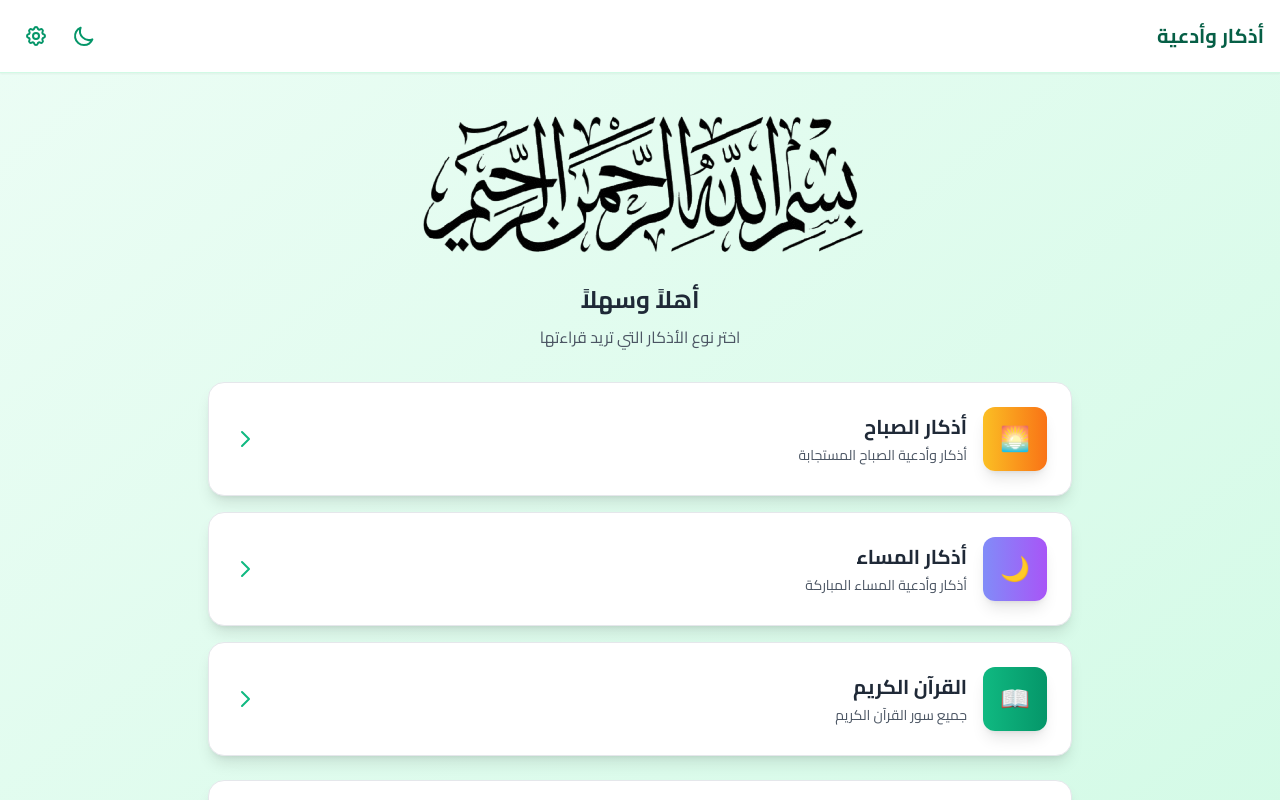
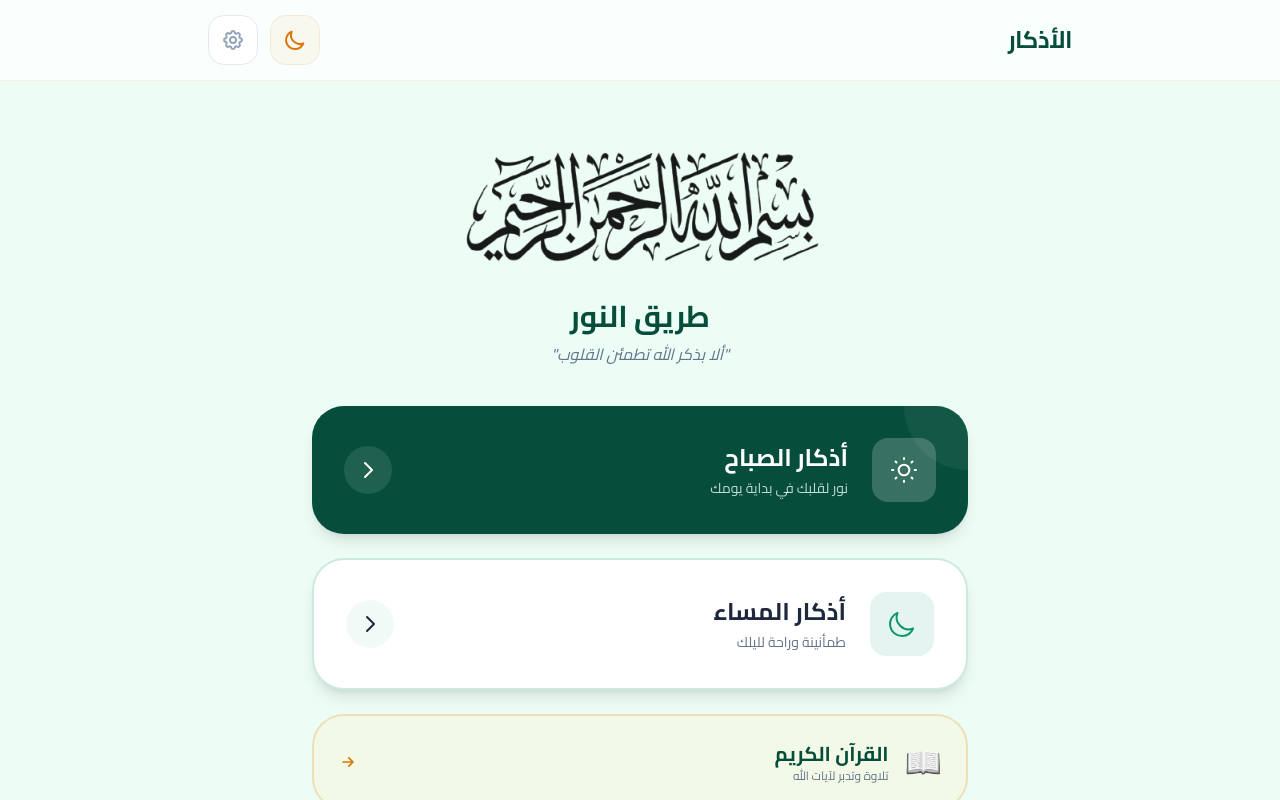
Before and after one commit to EslamMetawie20/Azkar, a React (Vite) app in the folder apps/web/: page / in a window 1280 px wide. Shown: the top 800 px of the page. Built offline with nearby package versions, Linux system fonts and the light colour scheme.

Commit message:
Design: Complete spiritual UI overhaul with emerald/gold palette and modern typography

```diff
--- a/apps/web/src/App.tsx
+++ b/apps/web/src/App.tsx
@@ -17,7 +17,6 @@ function AppContent() {
   const [selectedCategory, setSelectedCategory] = useState<CategorySlug | null>(null);
   const [selectedSurah, setSelectedSurah] = useState<number | null>(null);
   const [isLoading, setIsLoading] = useState(true);
-  const [isOnline, setIsOnline] = useState(navigator.onLine);
 
   useEffect(() => {
     const initializeApp = async () => {
@@ -30,20 +29,7 @@ function AppContent() {
         setIsLoading(false);
       }
     };
-
     initializeApp();
-
-    // Monitor online status
-    const handleOnline = () => setIsOnline(true);
-    const handleOffline = () => setIsOnline(false);
-
-    window.addEventListener('online', handleOnline);
-    window.addEventListener('offline', handleOffline);
-
-    return () => {
-      window.removeEventListener('online', handleOnline);
-      window.removeEventListener('offline', handleOffline);
-    };
   }, []);
 
   const handleCategorySelect = (category: CategorySlug) => {
@@ -73,77 +59,62 @@ function AppContent() {
 
   if (isLoading) {
     return (
-      <div className="min-h-screen bg-gradient-to-br from-emerald-50 to-emerald-100 dark:from-slate-900 dark:to-slate-800 flex items-center justify-center">
-        <div className="text-center">
-          <div className="animate-spin rounded-full h-12 w-12 border-b-2 border-emerald-600 dark:border-amber-400 mx-auto mb-4"></div>
-          <p className="text-gray-600 dark:text-slate-300 font-arabic">جاري تحميل الأذكار...</p>
+      <div className="min-h-screen bg-spiritual-light dark:bg-slate-950 flex items-center justify-center">
+        <div className="text-center space-y-4">
+          <div className="animate-spin rounded-full h-16 w-16 border-t-4 border-spiritual-gold border-solid"></div>
+          <p className="text-spiritual-dark dark:text-spiritual-sand font-arabic font-bold text-lg">نور الطريق...</p>
         </div>
       </div>
     );
   }
 
   return (
-    <div className="min-h-screen bg-gradient-to-br from-emerald-50 to-emerald-100 dark:from-slate-900 dark:to-slate-800">
-      {/* Status bar */}
-      {!isOnline && (
-        <div className="bg-amber-500 dark:bg-amber-600 text-white text-center py-2 px-4 text-sm">
-          أنت في وضع عدم الاتصال - يتم عرض البيانات المحفوظة محلياً
-        </div>
-      )}
-
-      {/* Header */}
-      <header className="bg-white dark:bg-slate-800 shadow-sm border-b border-emerald-100 dark:border-slate-700">
-        <div className="w-full px-4 py-4 flex items-center justify-between">
+    <div className="min-h-screen bg-spiritual-light dark:bg-slate-950">
+      {/* Spiritual Navbar */}
+      <header className="sticky top-0 z-30 bg-white/70 dark:bg-slate-900/70 backdrop-blur-lg border-b border-spiritual-gold/10">
+        <div className="max-w-4xl mx-auto px-4 h-20 flex items-center justify-between">
+          <div className="flex items-center">
             {currentPage !== 'home' && (
               <button
                 onClick={currentPage === 'surah' ? handleBackFromSurah : handleBackToHome}
-              className="p-2 text-emerald-600 dark:text-amber-400 hover:bg-emerald-50 dark:hover:bg-slate-700 rounded-lg transition-colors"
+                className="p-3 text-spiritual-dark dark:text-spiritual-sand hover:bg-spiritual-gold/10 rounded-2xl transition-all mr-2"
               >
                 <svg className="w-6 h-6" fill="none" stroke="currentColor" viewBox="0 0 24 24">
                   <path strokeLinecap="round" strokeLinejoin="round" strokeWidth={2} d="M15 19l-7-7 7-7" />
                 </svg>
               </button>
             )}
-
-          <h1 className="text-xl font-bold text-emerald-800 dark:text-amber-400 font-arabic">
-            {currentPage === 'home' && 'أذكار وأدعية'}
-            {currentPage === 'azkar' && selectedCategory === 'morning' && 'أذكار الصباح'}
-            {currentPage === 'azkar' && selectedCategory === 'evening' && 'أذكار المساء'}
+            <h1 className="text-2xl font-black text-spiritual-dark dark:text-spiritual-sand font-arabic tracking-tight">
+              {currentPage === 'home' && 'الأذكار'}
+              {currentPage === 'azkar' && (selectedCategory === 'morning' ? 'أذكار الصباح' : 'أذكار المساء')}
               {currentPage === 'quran' && 'القرآن الكريم'}
-            {currentPage === 'surah' && 'سورة'}
+              {currentPage === 'surah' && 'تلاوة السورة'}
               {currentPage === 'settings' && 'الإعدادات'}
             </h1>
+          </div>
 
-          <div className="flex items-center space-x-2 space-x-reverse">
-            {/* Theme Toggle Icon */}
+          <div className="flex items-center space-x-3 space-x-reverse">
             <button
               onClick={toggleTheme}
-              className="p-2 text-emerald-600 dark:text-amber-400 hover:bg-emerald-50 dark:hover:bg-slate-700 rounded-lg transition-colors"
-              title={isDark ? 'Switch to Light Mode' : 'Switch to Dark Mode'}
+              className="p-3 bg-spiritual-gold/5 text-spiritual-gold rounded-2xl hover:bg-spiritual-gold/10 transition-all border border-spiritual-gold/10"
             >
               {isDark ? (
-                // Sun icon for light mode
                 <svg className="w-6 h-6" fill="none" stroke="currentColor" viewBox="0 0 24 24">
-                  <path strokeLinecap="round" strokeLinejoin="round" strokeWidth={2}
-                        d="M12 3v1m0 16v1m9-9h-1M4 12H3m15.364 6.364l-.707-.707M6.343 6.343l-.707-.707m12.728 0l-.707.707M6.343 17.657l-.707.707M16 12a4 4 0 11-8 0 4 4 0 018 0z" />
+                  <path strokeLinecap="round" strokeLinejoin="round" strokeWidth={2} d="M12 3v1m0 16v1m9-9h-1M4 12H3m15.364 6.364l-.707-.707M6.343 6.343l-.707-.707m12.728 0l-.707.707M6.343 17.657l-.707.707M16 12a4 4 0 11-8 0 4 4 0 018 0z" />
                 </svg>
               ) : (
-                // Moon icon for dark mode
                 <svg className="w-6 h-6" fill="none" stroke="currentColor" viewBox="0 0 24 24">
-                  <path strokeLinecap="round" strokeLinejoin="round" strokeWidth={2}
-                        d="M20.354 15.354A9 9 0 018.646 3.646 9.003 9.003 0 0012 21a9.003 9.003 0 008.354-5.646z" />
+                  <path strokeLinecap="round" strokeLinejoin="round" strokeWidth={2} d="M20.354 15.354A9 9 0 018.646 3.646 9.003 9.003 0 0012 21a9.003 9.003 0 008.354-5.646z" />
                 </svg>
               )}
             </button>
 
-            {/* Settings Icon */}
             <button
               onClick={() => setCurrentPage(currentPage === 'settings' ? 'home' : 'settings')}
-              className="p-2 text-emerald-600 dark:text-amber-400 hover:bg-emerald-50 dark:hover:bg-slate-700 rounded-lg transition-colors"
+              className={`p-3 rounded-2xl transition-all border ${currentPage === 'settings' ? 'bg-spiritual-dark text-white border-spiritual-dark' : 'bg-white dark:bg-slate-800 text-slate-400 border-slate-200 dark:border-slate-700'}`}
             >
               <svg className="w-6 h-6" fill="none" stroke="currentColor" viewBox="0 0 24 24">
-                <path strokeLinecap="round" strokeLinejoin="round" strokeWidth={2}
-                      d="M10.325 4.317c.426-1.756 2.924-1.756 3.35 0a1.724 1.724 0 002.573 1.066c1.543-.94 3.31.826 2.37 2.37a1.724 1.724 0 001.065 2.572c1.756.426 1.756 2.924 0 3.35a1.724 1.724 0 00-1.066 2.573c.94 1.543-.826 3.31-2.37 2.37a1.724 1.724 0 00-2.572 1.065c-.426 1.756-2.924 1.756-3.35 0a1.724 1.724 0 00-2.573-1.066c-1.543.94-3.31-.826-2.37-2.37a1.724 1.724 0 00-1.065-2.572c-1.756-.426-1.756-2.924 0-3.35a1.724 1.724 0 001.066-2.573c-.94-1.543.826-3.31 2.37-2.37.996.608 2.296.07 2.572-1.065z" />
+                <path strokeLinecap="round" strokeLinejoin="round" strokeWidth={2} d="M10.325 4.317c.426-1.756 2.924-1.756 3.35 0a1.724 1.724 0 002.573 1.066c1.543-.94 3.31.826 2.37 2.37a1.724 1.724 0 001.065 2.572c1.756.426 1.756 2.924 0 3.35a1.724 1.724 0 00-1.066 2.573c.94 1.543-.826 3.31-2.37 2.37a1.724 1.724 0 00-2.572 1.065c-.426 1.756-2.924 1.756-3.35 0a1.724 1.724 0 00-2.573-1.066c-1.543.94-3.31-.826-2.37-2.37a1.724 1.724 0 00-1.065-2.572c-1.756-.426-1.756-2.924 0-3.35a1.724 1.724 0 001.066-2.573c-.94-1.543.826-3.31 2.37-2.37.996.608 2.296.07 2.572-1.065z" />
                 <path strokeLinecap="round" strokeLinejoin="round" strokeWidth={2} d="M15 12a3 3 0 11-6 0 3 3 0 016 0z" />
               </svg>
             </button>
@@ -151,8 +122,9 @@ function AppContent() {
         </div>
       </header>
 
-      {/* Main content */}
-      <main className="w-full max-w-4xl mx-auto px-4 py-6">
+      {/* Elegant Container */}
+      <main className="max-w-4xl mx-auto px-4 py-10 min-h-[calc(100vh-5rem)]">
+        <div className="animate-in fade-in slide-in-from-bottom-4 duration-700">
           {currentPage === 'home' && (
             <HomePage
               onCategorySelect={handleCategorySelect}
@@ -169,7 +141,15 @@ function AppContent() {
             <SurahViewer surahNumber={selectedSurah} onBack={handleBackFromSurah} />
           )}
           {currentPage === 'settings' && <Settings />}
+        </div>
       </main>
+
+      {/* Decorative Bottom Bar */}
+      <footer className="py-10 text-center opacity-30 pointer-events-none select-none">
+        <div className="flex justify-center space-x-4 space-x-reverse grayscale">
+          <img src="vite.svg" alt="decoration" className="w-8 h-8" />
+        </div>
+      </footer>
     </div>
   );
 }
--- a/apps/web/src/components/HomePage.tsx
+++ b/apps/web/src/components/HomePage.tsx
@@ -12,109 +12,107 @@ const HomePage: React.FC<HomePageProps> = ({ onCategorySelect, onQuranSelect })
     {
       slug: 'morning' as CategorySlug,
       title: 'أذكار الصباح',
-      description: 'أذكار وأدعية الصباح المستجابة',
-      icon: '🌅',
-      gradient: 'from-amber-400 to-orange-500'
+      description: 'نور لقلبك في بداية يومك',
+      icon: (
+        <svg className="w-8 h-8" fill="none" stroke="currentColor" viewBox="0 0 24 24">
+          <path strokeLinecap="round" strokeLinejoin="round" strokeWidth={1.5} d="M12 3v1m0 16v1m9-9h-1M4 12H3m15.364 6.364l-.707-.707M6.343 6.343l-.707-.707m12.728 0l-.707.707M6.343 17.657l-.707.707M16 12a4 4 0 11-8 0 4 4 0 018 0z" />
+        </svg>
+      ),
+      bg: 'bg-spiritual-dark text-white'
     },
     {
       slug: 'evening' as CategorySlug,
       title: 'أذكار المساء',
-      description: 'أذكار وأدعية المساء المباركة',
-      icon: '🌙',
-      gradient: 'from-indigo-400 to-purple-500'
+      description: 'طمأنينة وراحة لليلك',
+      icon: (
+        <svg className="w-8 h-8" fill="none" stroke="currentColor" viewBox="0 0 24 24">
+          <path strokeLinecap="round" strokeLinejoin="round" strokeWidth={1.5} d="M20.354 15.354A9 9 0 018.646 3.646 9.003 9.003 0 0012 21a9.003 9.003 0 008.354-5.646z" />
+        </svg>
+      ),
+      bg: 'bg-white dark:bg-slate-800 border-2 border-spiritual-primary/20'
     }
   ];
 
   return (
-    <div className="space-y-6">
-      <div className="text-center mb-8">
-        <div className="flex justify-center mx-auto mb-4">
+    <div className="space-y-10 py-4">
+      {/* Spiritual Header with Bismillah */}
+      <div className="text-center space-y-6">
+        <div className="flex justify-center animate-fade-in">
           <img
             src={bismillahImg}
             alt="بسم الله الرحمن الرحيم"
-            className="object-contain dark:brightness-0 dark:invert"
-            style={{ width: 'auto', height: 'auto', maxWidth: '100%', maxHeight: '12rem' }}
+            className="object-contain dark:brightness-0 dark:invert opacity-90 transition-all hover:opacity-100"
+            style={{ width: 'auto', maxWidth: '400px', height: 'auto', maxHeight: '12rem' }}
           />
         </div>
-
-        <h2 className="text-2xl font-bold text-gray-800 dark:text-slate-100 mb-2 font-arabic">
-          أهلاً وسهلاً
+        <div className="space-y-2">
+          <h2 className="text-3xl font-bold text-spiritual-dark dark:text-spiritual-sand font-arabic">
+            طريق النور
           </h2>
-        <p className="text-gray-600 dark:text-slate-300 leading-relaxed font-arabic">
-          اختر نوع الأذكار التي تريد قراءتها
+          <p className="text-slate-500 dark:text-slate-400 font-arabic italic">
+            "ألا بذكر الله تطمئن القلوب"
           </p>
         </div>
+      </div>
 
-      <div className="space-y-4">
+      {/* Main Categories - Elegant Stack */}
+      <div className="grid grid-cols-1 gap-6 max-w-2xl mx-auto px-2">
         {categories.map((category) => (
           <button
             key={category.slug}
             onClick={() => onCategorySelect(category.slug)}
-            className="w-full p-6 bg-white dark:bg-slate-800 border dark:border-slate-700 rounded-2xl shadow-lg hover:shadow-xl transition-all duration-300 transform hover:-translate-y-1 hover:border-emerald-200 dark:hover:border-amber-400"
+            className={`group relative overflow-hidden p-8 rounded-[2rem] shadow-lg transition-all duration-500 hover:shadow-2xl hover:-translate-y-1 ${category.bg}`}
           >
-            <div className="flex items-center space-x-4 space-x-reverse">
-              <div className={`w-16 h-16 bg-gradient-to-r ${category.gradient} rounded-xl flex items-center justify-center text-2xl shadow-lg`}>
+            <div className="flex items-center justify-between relative z-10">
+              <div className="flex items-center space-x-6 space-x-reverse">
+                <div className={`w-16 h-16 rounded-2xl flex items-center justify-center transition-transform duration-500 group-hover:scale-110 ${category.slug === 'morning' ? 'bg-white/20' : 'bg-spiritual-primary/10 text-spiritual-primary'}`}>
                   {category.icon}
                 </div>
-              <div className="flex-1 text-right">
-                <h3 className="text-xl font-bold text-gray-800 dark:text-slate-100 mb-1 font-arabic">
+                <div className="text-right">
+                  <h3 className="text-2xl font-bold font-arabic mb-1">
                     {category.title}
                   </h3>
-                <p className="text-gray-600 dark:text-slate-400 text-sm font-arabic">
+                  <p className={`text-sm font-arabic ${category.slug === 'morning' ? 'text-spiritual-light/80' : 'text-slate-500'}`}>
                     {category.description}
                   </p>
                 </div>
-              <div className="text-emerald-500 dark:text-amber-400">
+              </div>
+              <div className={`p-3 rounded-full transition-colors ${category.slug === 'morning' ? 'bg-white/10 group-hover:bg-white/20' : 'bg-spiritual-primary/5 group-hover:bg-spiritual-primary/10'}`}>
                 <svg className="w-6 h-6" fill="none" stroke="currentColor" viewBox="0 0 24 24">
                   <path strokeLinecap="round" strokeLinejoin="round" strokeWidth={2} d="M9 5l7 7-7 7" />
                 </svg>
               </div>
             </div>
+            {/* Subtle Decorative Pattern Background */}
+            <div className="absolute top-0 right-0 w-32 h-32 bg-white/5 rounded-full -mr-16 -mt-16 transition-transform duration-700 group-hover:scale-150"></div>
           </button>
         ))}
 
+        {/* Quran Section - Subtle & Elegant */}
         <button
           onClick={onQuranSelect}
-          className="w-full p-6 bg-white dark:bg-slate-800 border dark:border-slate-700 rounded-2xl shadow-lg hover:shadow-xl transition-all duration-300 transform hover:-translate-y-1 hover:border-emerald-200 dark:hover:border-amber-400"
+          className="group flex items-center justify-between p-6 bg-spiritual-sand/30 dark:bg-spiritual-dark/20 border-2 border-spiritual-gold/20 rounded-[2rem] hover:border-spiritual-gold transition-all duration-300"
         >
           <div className="flex items-center space-x-4 space-x-reverse">
-            <div className="w-16 h-16 bg-gradient-to-r from-emerald-500 to-emerald-600 rounded-xl flex items-center justify-center text-2xl shadow-lg">
-              📖
+            <span className="text-3xl filter grayscale group-hover:grayscale-0 transition-all duration-500">📖</span>
+            <div className="text-right">
+              <h3 className="text-xl font-bold text-spiritual-dark dark:text-spiritual-sand font-arabic">القرآن الكريم</h3>
+              <p className="text-xs text-slate-500 dark:text-slate-400 font-arabic">تلاوة وتدبر لآيات الله</p>
             </div>
-            <div className="flex-1 text-right">
-              <h3 className="text-xl font-bold text-gray-800 dark:text-slate-100 mb-1 font-arabic">
-                القرآن الكريم
-              </h3>
-              <p className="text-gray-600 dark:text-slate-400 text-sm font-arabic">
-                جميع سور القرآن الكريم
-              </p>
           </div>
-            <div className="text-emerald-500 dark:text-amber-400">
-              <svg className="w-6 h-6" fill="none" stroke="currentColor" viewBox="0 0 24 24">
-                <path strokeLinecap="round" strokeLinejoin="round" strokeWidth={2} d="M9 5l7 7-7 7" />
+          <div className="text-spiritual-gold">
+            <svg className="w-5 h-5" fill="none" stroke="currentColor" viewBox="0 0 24 24">
+              <path strokeLinecap="round" strokeLinejoin="round" strokeWidth={2} d="M13 7l5 5m0 0l-5 5m5-5H6" />
             </svg>
-            </div>
           </div>
         </button>
       </div>
 
-      <div className="mt-12 bg-white dark:bg-slate-800 border dark:border-slate-700 rounded-2xl p-6 shadow-lg">
-        <h3 className="text-lg font-bold text-gray-800 dark:text-slate-100 mb-4 text-center font-arabic">
-          مميزات التطبيق
-        </h3>
-        <div className="space-y-3">
-          {[
-            { icon: '📱', text: 'يعمل بدون اتصال بالإنترنت' },
-            { icon: '🕒', text: 'عداد تلقائي لكل ذكر' },
-            { icon: '🎯', text: 'تتبع التقدم اليومي' },
-            { icon: '📖', text: 'نصوص أصيلة من حصن المسلم' }
-          ].map((feature, index) => (
-            <div key={index} className="flex items-center space-x-3 space-x-reverse">
-              <span className="text-lg">{feature.icon}</span>
-              <span className="text-gray-700 dark:text-slate-300 font-arabic">{feature.text}</span>
-            </div>
-          ))}
-        </div>
+      {/* Quote of the Day / Bottom Info */}
+      <div className="max-w-md mx-auto text-center pt-8 border-t border-spiritual-gold/10">
+        <p className="text-spiritual-primary dark:text-spiritual-gold font-arabic text-sm opacity-80">
+          "فاذكروني أذكركم"
+        </p>
       </div>
     </div>
   );
--- a/apps/web/src/index.css
+++ b/apps/web/src/index.css
@@ -1,52 +1,48 @@
-@import '@fontsource/cairo/400.css';
-@import '@fontsource/cairo/600.css';
-@import '@fontsource/cairo/700.css';
+@import "@fontsource/cairo/400.css";
+@import "@fontsource/cairo/600.css";
+@import "@fontsource/cairo/700.css";
+
 @tailwind base;
 @tailwind components;
 @tailwind utilities;
 
-:root {
-  font-family: 'Cairo', 'Segoe UI', Tahoma, Geneva, Verdana, sans-serif;
-  line-height: 1.8;
-  font-weight: 400;
-  color: #1f2937;
-  background-color: #f9fafb;
-
-  font-synthesis: none;
-  text-rendering: optimizeLegibility;
-  -webkit-font-smoothing: antialiased;
-  -moz-osx-font-smoothing: grayscale;
+@layer base {
+  body {
+    @apply font-arabic antialiased text-slate-800 bg-spiritual-light dark:bg-slate-950 dark:text-slate-100 transition-colors duration-300;
+    background-image:
+      radial-gradient(at 0% 0%, rgba(5, 150, 105, 0.05) 0px, transparent 50%),
+      radial-gradient(at 100% 100%, rgba(217, 119, 6, 0.05) 0px, transparent 50%);
+  }
 }
 
-body {
-  margin: 0;
-  min-height: 100vh;
-  direction: rtl;
+@layer components {
+  .glass-card {
+    @apply bg-white/80 dark:bg-slate-900/80 backdrop-blur-md border border-white/20 dark:border-slate-800/50 shadow-xl;
+  }
+
+  .spiritual-gradient {
+    @apply bg-gradient-to-br from-spiritual-dark to-spiritual-primary text-white;
+  }
+
+  .gold-border {
+    @apply border-2 border-spiritual-gold/30 hover:border-spiritual-gold transition-colors duration-300;
+  }
 }
 
-/* Arabic text optimizations */
-.arabic-text {
-  line-height: 2;
-  font-size: 1.1em;
-  text-align: justify;
-  hyphens: none;
-  word-spacing: 0.1em;
-}
-
-/* Custom scrollbar for Arabic content */
+/* Custom Scrollbar for a cleaner look */
 ::-webkit-scrollbar {
-  width: 8px;
+  width: 6px;
 }
 
 ::-webkit-scrollbar-track {
-  background: #f1f5f9;
+  @apply bg-transparent;
 }
 
 ::-webkit-scrollbar-thumb {
-  background: #cbd5e1;
-  border-radius: 4px;
+  @apply bg-spiritual-primary/20 rounded-full hover:bg-spiritual-primary/40;
 }
 
-::-webkit-scrollbar-thumb:hover {
-  background: #94a3b8;
+.arabic-text {
+  line-height: 1.8;
+  word-spacing: 2px;
 }
--- a/apps/web/tailwind.config.js
+++ b/apps/web/tailwind.config.js
@@ -10,6 +10,15 @@ export default {
       fontFamily: {
         'arabic': ['Cairo', 'sans-serif'],
       },
+      colors: {
+        spiritual: {
+          dark: '#064e3b',    // Deep Emerald
+          primary: '#059669', // Emerald
+          light: '#ecfdf5',   // Soft mint
+          gold: '#d97706',    // Warm Gold
+          sand: '#fef3c7',    // Light Sand
+        }
+      }
     },
   },
   plugins: [],
```
Also changed, not shown: apps/web/src/components/AzkarList.tsx (+108 -259 lines). Lines whose indentation alone changed are shown as unchanged.
